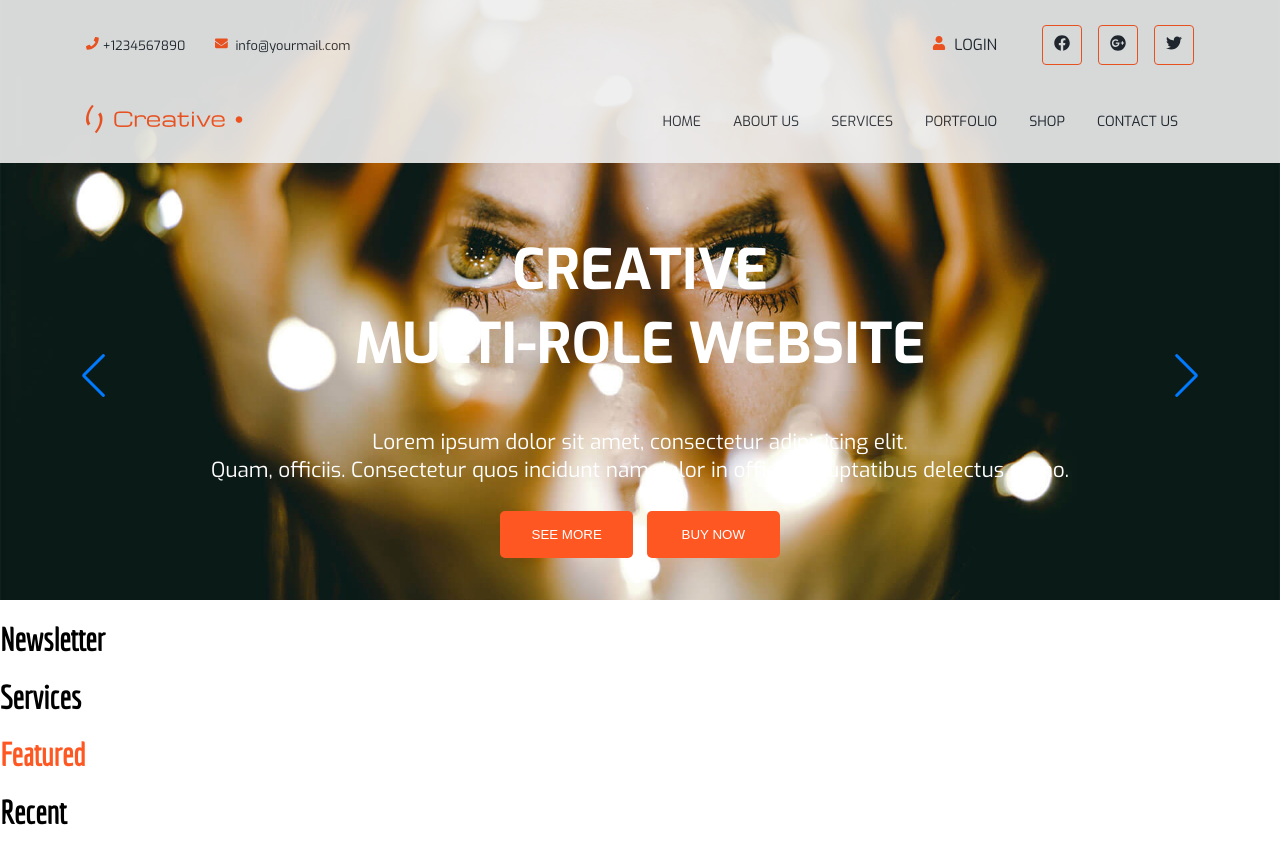
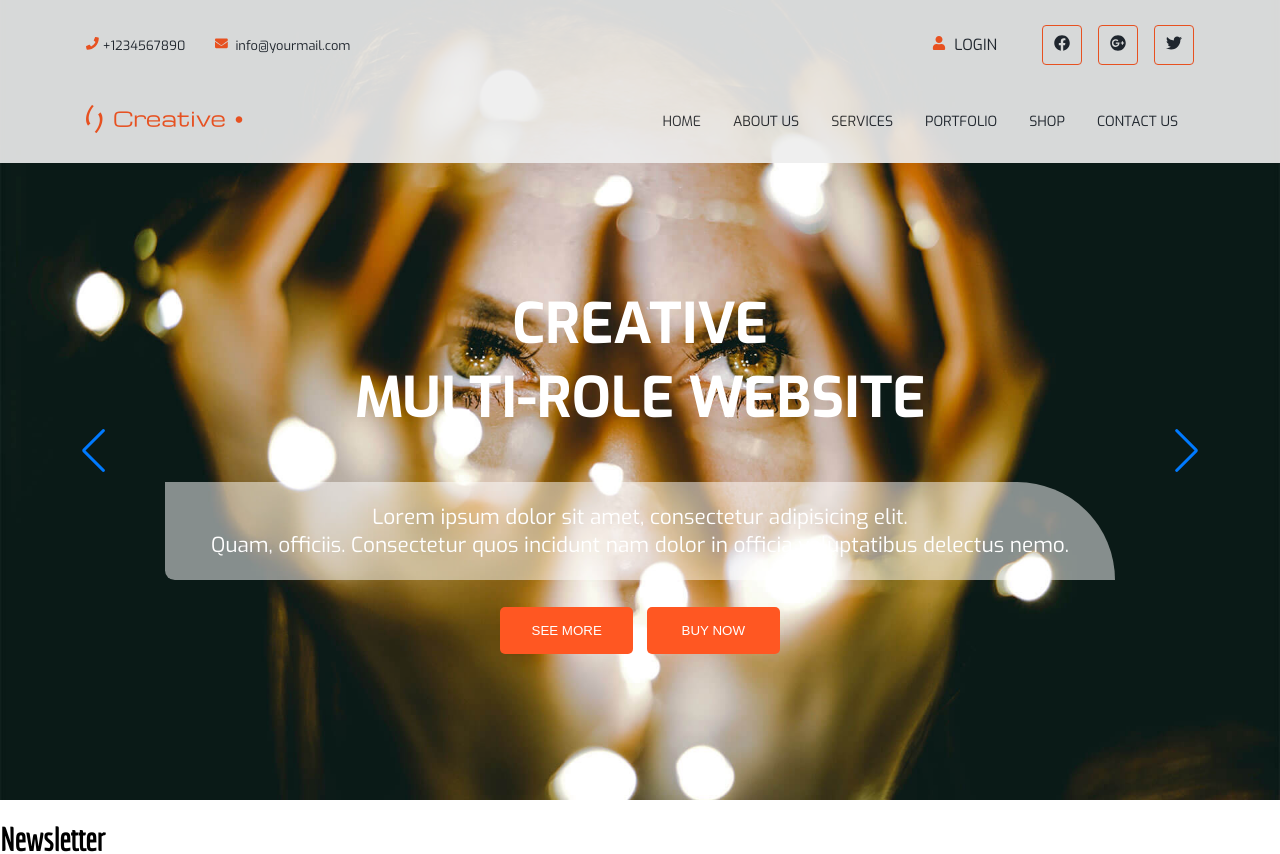
Before and after one commit to Miselrkba/multi-role-website-react-ts, a React (Create React App) app: page / in a window 1280 px wide. Shown: the top 854 px of the page. Built offline with nearby package versions, Linux system fonts and the light colour scheme.

Commit message:
feat: aligned hero content for mobile and web

```diff
--- a/src/components/hero/Hero.scss
+++ b/src/components/hero/Hero.scss
@@ -7,6 +7,7 @@
   position: relative;
   z-index: 0;
   min-height: 600px;
+  height: 100vh;
 }
 .hero__container {
   position: absolute;
@@ -25,12 +26,16 @@
 }
 
 .swiper-container {
-  width: 500px;
-  text-align: center;
+  width: 400px;
+  text-align: left;
   font-size: smaller;
   p {
     font-size: 1.3em;
     font-family: $primary-font;
+    padding: 15px 0 15px 10px;
+    background-color: rgba(255, 255, 255, 0.51);
+    border-top-right-radius: 100px;
+    border-bottom-left-radius: 10px;
   }
   button {
     margin: 0.5em;
@@ -45,6 +50,13 @@
   .swiper-container {
     width: 1140px;
     font-size: medium;
+    text-align: center;
+
+    p {
+      width: 950px;
+      margin: 1em auto;
+      padding: 1em;
+    }
   }
   button {
     margin: 3em;
```
